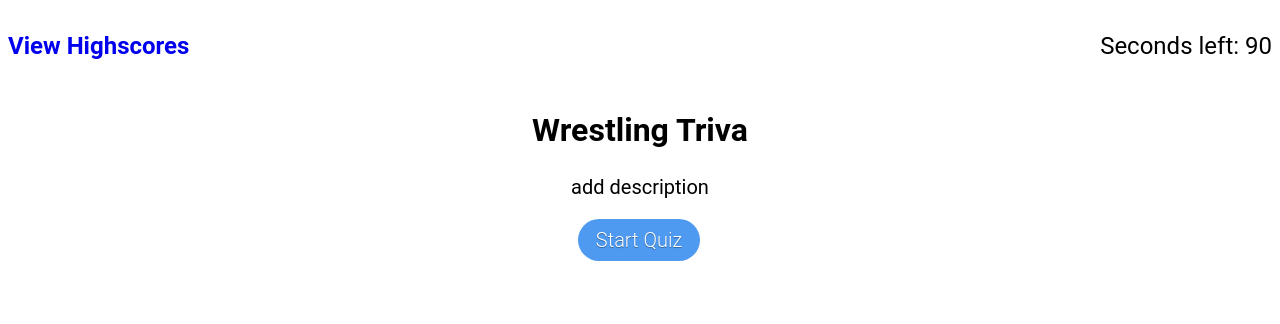
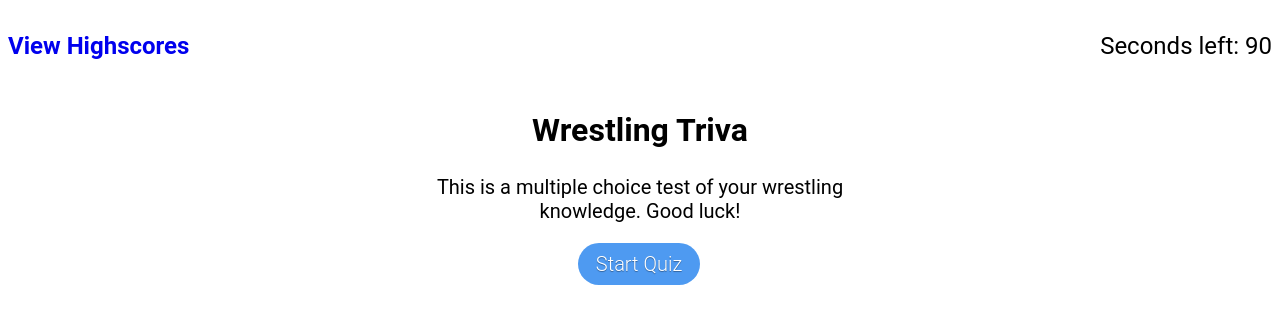
Before and after one commit to atmention/code_test, a plain HTML site: page index.html in a window 1280 px wide. Drawn offline with Linux system fonts and the light colour scheme.

Commit message:
added description

```diff
--- a/index.html
+++ b/index.html
@@ -19,7 +19,8 @@
     <div id="wrapper">
         <div id="container">
             <h2>Wrestling Triva</h2>
-            <p>add description
+            <p>This is a multiple choice test of your wrestling knowledge.
+                Good luck!
             </p>
             <button type="button" id="start-button">Start Quiz</button>
         </div>
```
